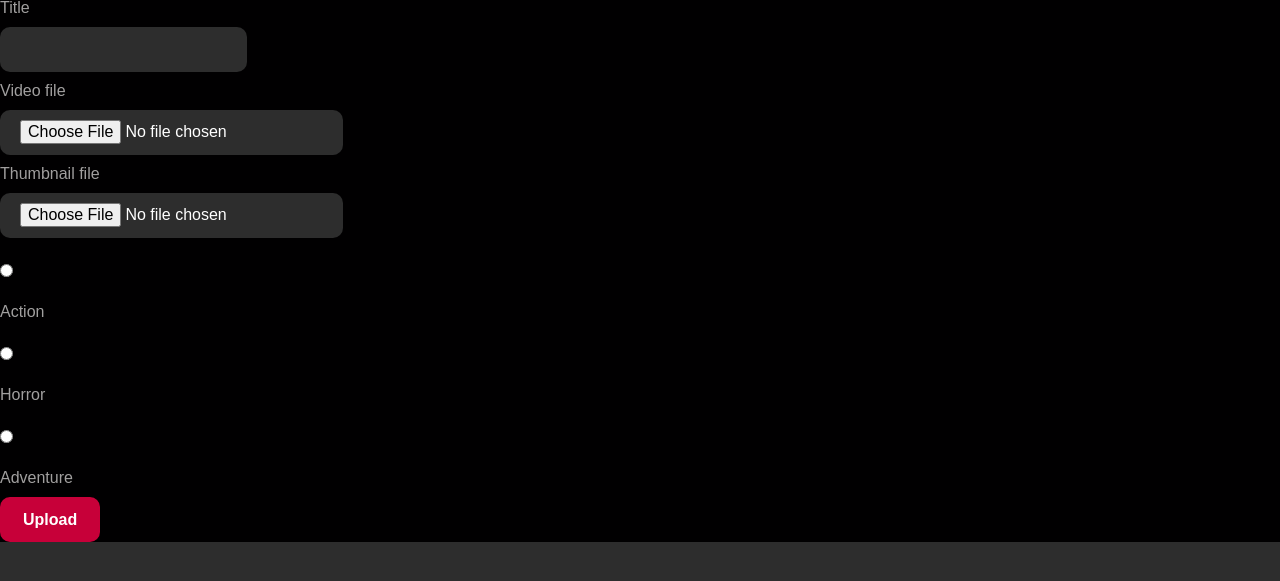
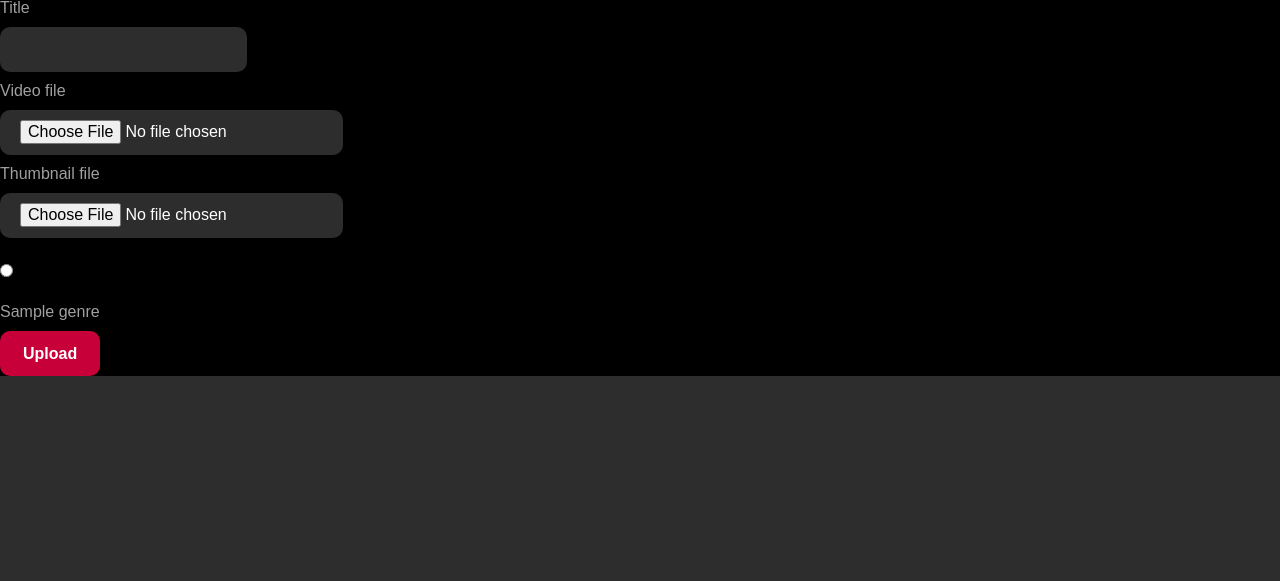
Before and after one commit to StendenRepo/MyFlix, a PHP site: page /uploadVideo.php in a window 1280 px wide. Shown: the part 101-682 px from the top of the page. Run offline with PHP 8.4, Linux system fonts and the light colour scheme; tables that the repository leaves empty hold one stand-in row (values such as "Sample post").

Commit message:
added genre display function

```diff
--- a/public/uploadVideo.php
+++ b/public/uploadVideo.php
@@ -1,5 +1,6 @@
 <?php
 require_once "../src/config.php";
+require_once "../src/genres.php";
 showHead("Upload Video", ['assets/css/uploadvideo.css']);
 ?>
 <body>
@@ -14,12 +15,7 @@ showHead("Upload Video", ['assets/css/uploadvideo.css']);
         <label for="thumbnail">Thumbnail file</label>
         <input type="file" name="thumbnail">
 
-        <input type="radio" id="action" name="genre" value="1">
-        <label for="action">Action</label>
-        <input type="radio" id="horror" name="genre" value="2">
-        <label for="horror">Horror</label>
-        <input type="radio" id="adventure" name="genre" value="3">
-        <label for="adventure">Adventure</label>
+        <?php getGenres(); ?>
 
         <input type="submit" name="submit_video" value="Upload">
     </form>
--- /dev/null
+++ b/src/genres.php
@@ -0,0 +1,26 @@
+<?php
+function getGenres(){
+    $conn = dbConnect();
+    $idStmt = mysqli_query($conn, "SELECT `id` FROM `genre`");
+    $genreStmt = mysqli_query($conn, "SELECT `name` FROM `genre`");
+
+    // Puts ids in array
+    while($idRow = mysqli_fetch_array($idStmt)){
+        $ids[] = $idRow["id"];
+    }
+
+    // Puts genres in array
+    while($genreRow = mysqli_fetch_array($genreStmt)){
+        $genres[] = $genreRow["name"];
+    }
+
+    // Combines both arrays into one
+    $combined = array_combine($ids, $genres);
+
+    // Displays the results
+    foreach($combined as $id => $genre){
+        ?><input type="radio" id="<?php echo $genre ?>" name="genre" value="<?php echo $id; ?>">
+        <label for="<?php echo $genre; ?>"><?php echo $genre; ?></label><?php
+    }
+}
+?>
```
